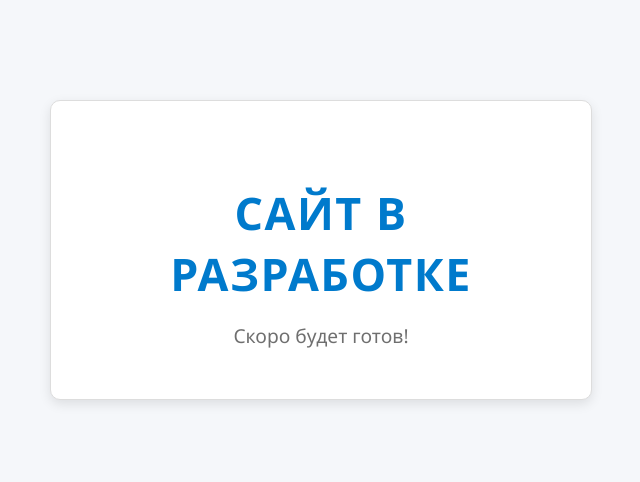
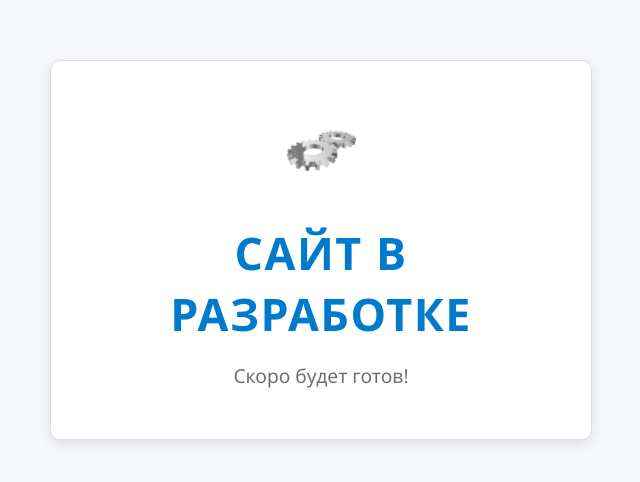
Before and after one commit to AntonKeller/frost-alliance, a plain HTML site: page index.html in a window 1280 px wide. Shown: the part 150-632 px from the top of the page, without its empty margins (319-959 px from the left). Drawn offline with Linux system fonts and the light colour scheme.

Commit message:
create gear

```diff
--- a/index.html
+++ b/index.html
@@ -39,10 +39,23 @@
             opacity: 0.7;
             margin: 0;
         }
+
+        .gear {
+            width: 70px;
+            height: 70px;
+            margin-bottom: 5px;
+            /*animation: spin 4s linear infinite;*/
+        }
+
+        /*@keyframes spin {*/
+        /*    from { transform: rotate(0deg); }*/
+        /*    to { transform: rotate(360deg); }*/
+        /*}*/
     </style>
 </head>
 <body>
 <div class="container">
+    <img src="gear.gif" alt="Шестерёнка" class="gear">
     <h1>Сайт в разработке</h1>
     <p>Скоро будет готов!</p>
 </div>
```
Also changed, not shown: gear.gif (added).
